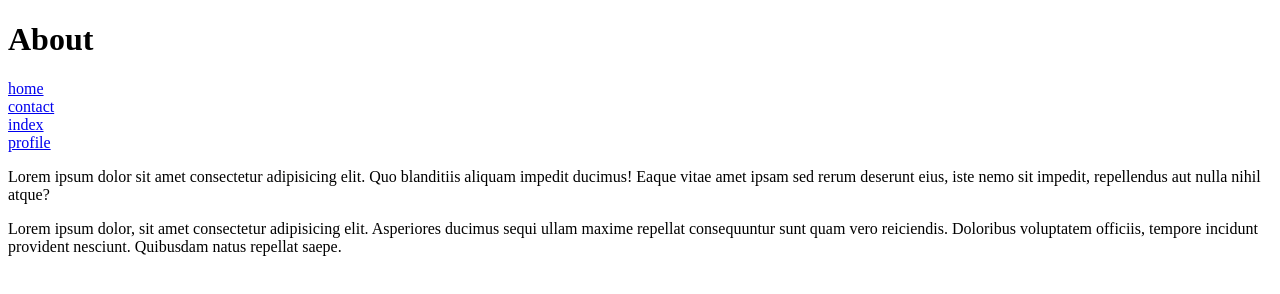
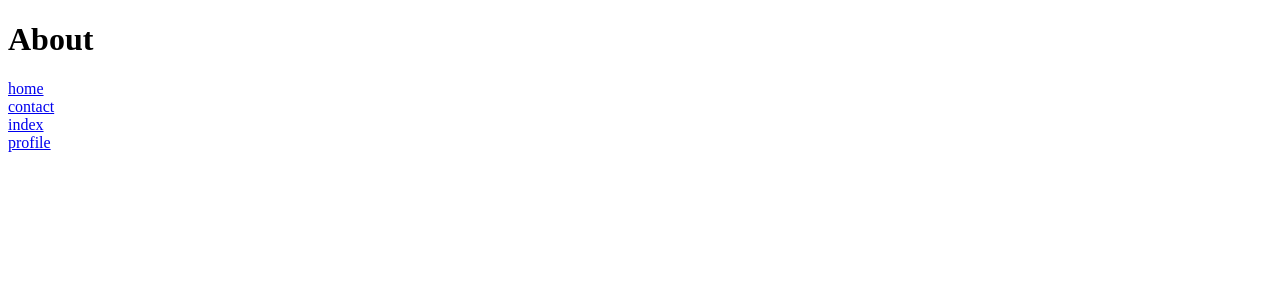
Before and after one commit to faisalfarooq1126/seven-project, a plain HTML site: page About/about.html in a window 1280 px wide. Drawn offline with Linux system fonts and the light colour scheme.

```diff
--- a/About/about.html
+++ b/About/about.html
@@ -16,11 +16,7 @@
     <a href="../index/index.html">index</a>
     <br />
     <a href="../Profile/profile.html">profile</a>
-    <p>Lorem ipsum dolor sit amet consectetur adipisicing elit. Quo blanditiis aliquam impedit ducimus! Eaque vitae amet
-        ipsam sed rerum deserunt eius, iste nemo sit impedit, repellendus aut nulla nihil atque?</p>
-    <p>Lorem ipsum dolor, sit amet consectetur adipisicing elit. Asperiores ducimus sequi ullam maxime repellat
-        consequuntur sunt quam vero reiciendis. Doloribus voluptatem officiis, tempore incidunt provident nesciunt.
-        Quibusdam natus repellat saepe.</p>
+
 </body>
 
 </html>
```
Also changed, not shown: Home/home.html (+0 -2 lines), Profile/profile.html (+1 -2 lines), contact/contact.html (+1 -2 lines), index/index.html (+1 -2 lines).
